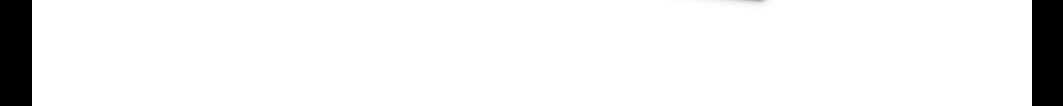
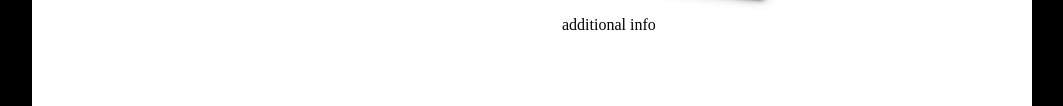
Before and after one commit to MarcinLubera/Firstpage, a website: page basic-html/index.html in a window 1280 px wide. Shown: the part 804-910 px from the top of the page, without its empty margins (108-1171 px from the left). Drawn offline with Linux system fonts and the light colour scheme; files whose address does not match are found by name.

Commit message:
add additional info

```diff
--- a/basic-html/index.html
+++ b/basic-html/index.html
@@ -56,6 +56,7 @@
       <div class="section-secondary__item">
         <div class="lastone">
           <img src="file:///Users/marcin/www/Firstpage/basic-html/img/img4.png" />
+          <p>additional info</p>
         </div>
       </div>
     </div>
```
